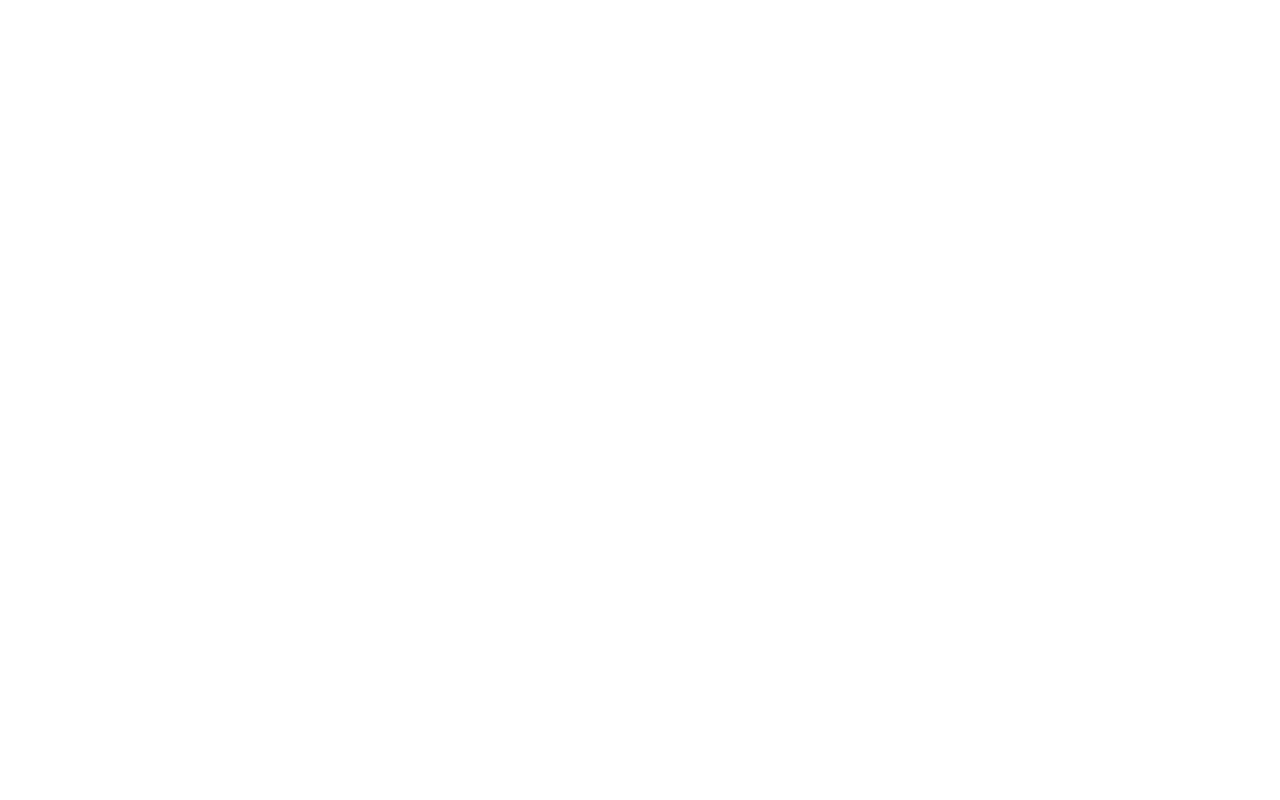
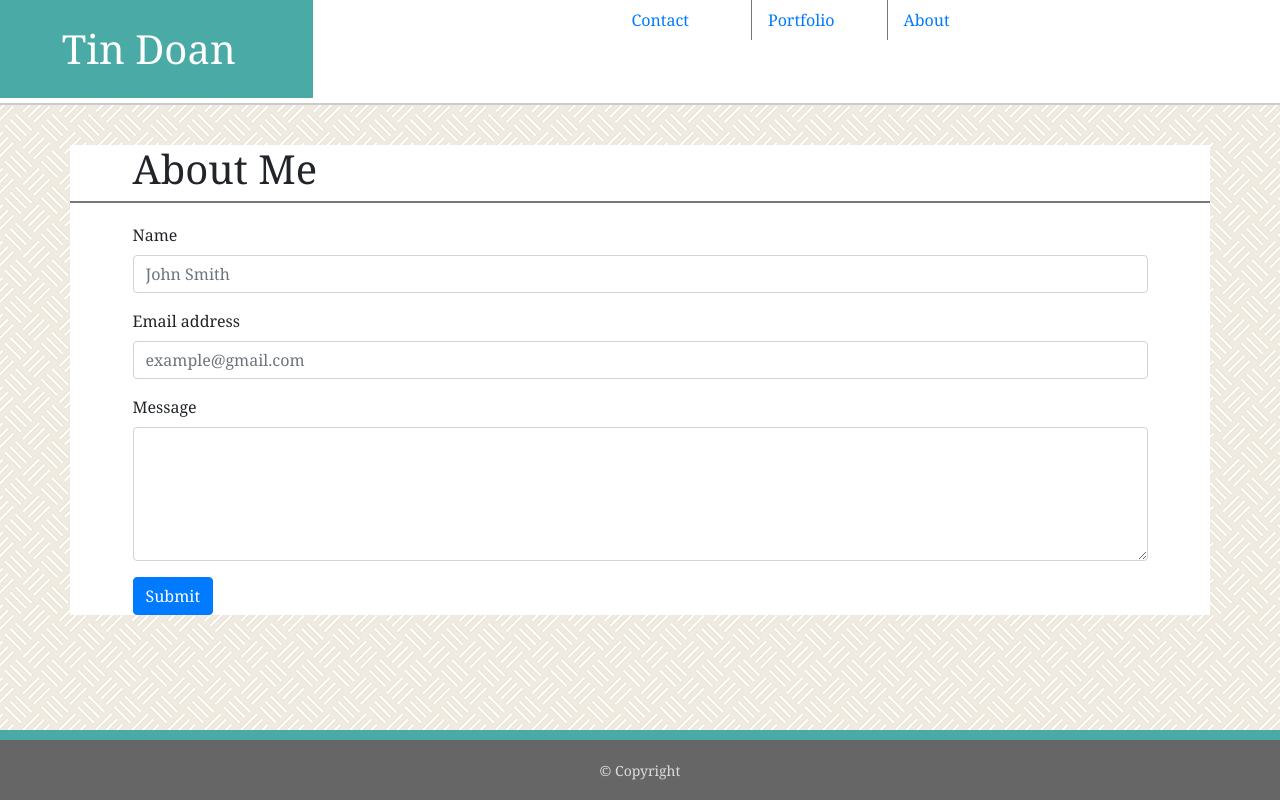
Before and after one commit to tindoann/Bootstrap-Portfolio, a plain HTML site: page contact.html in a window 1280 px wide. Drawn offline with nearby package versions, Linux system fonts and the light colour scheme.

Commit message:
added contact page

```diff
--- a/contact.html
+++ b/contact.html
@@ -0,0 +1,71 @@
+<!DOCTYPE html>
+<html lang="en">
+
+<head>
+  <meta charset="UTF-8">
+  <meta name="viewport" content="width=device-width, initial-scale=1.0">
+  <meta http-equiv="X-UA-Compatible" content="ie=edge">
+  <link rel="stylesheet" href="https://maxcdn.bootstrapcdn.com/bootstrap/4.3.1/css/bootstrap.min.css">
+  <link rel="stylesheet" href="style.css">
+  <title>Tin Doan</title>
+</head>
+
+<body>
+  <header class="container-fullwidth">
+    <div class="row" id="wrapper">
+      <h1 class="col-3" id="name">Tin Doan</h1>
+      <div class="col-4" id="nav-right">
+        <ul class="nav justify-content-end">
+          <div class="col-4">
+            <li class="nav-item">
+              <a class="nav-link" id="contact" href="contact.html">Contact</a>
+            </li>
+          </div>
+          <div class="col-4">
+            <li class="nav-item">
+              <a class="nav-link" href="portfolio.html">Portfolio</a>
+            </li>
+          </div>
+          <div class="col-4">
+            <li class="nav-item">
+              <a class="nav-link" href="index.html">About</a>
+            </li>
+          </div>
+        </ul>
+      </div>
+    </div>
+  </header>
+
+  <div class="container" id="main-container">
+    <div class="row" id="top-header">
+      <div class="col-11">
+        <h1>About Me</h1>
+      </div>
+    </div>
+    <div class="row" id="main-content">
+      <form class="col-11">
+        <div class="form-group">
+          <label for="exampleInputName">Name</label>
+          <input type="Name" class="form-control" id="exampleInputName" placeholder="John Smith">
+        </div>
+        <div class="form-group">
+          <label for="exampleInputEmail1">Email address</label>
+          <input type="email" class="form-control" id="exampleInputEmail1" aria-describedby="emailHelp"
+            placeholder="example@gmail.com">
+        </div>
+        <div class="form-group">
+          <label for="exampleFormControlTextarea1">Message</label>
+          <textarea class="form-control" id="exampleFormControlTextarea1" rows="5"></textarea>
+        </div>
+        <button type="submit" class="btn btn-primary">Submit</button>
+      </form>
+    </div>
+  </div>
+
+  <footer>
+    © Copyright
+  </footer>
+
+</body>
+
+</html>
--- a/style.css
+++ b/style.css
@@ -40,6 +40,7 @@ li a {
 }
 
 #top-header {
+  margin-bottom: 20px;
   border-bottom: 2px solid #777;
 }
 
```
